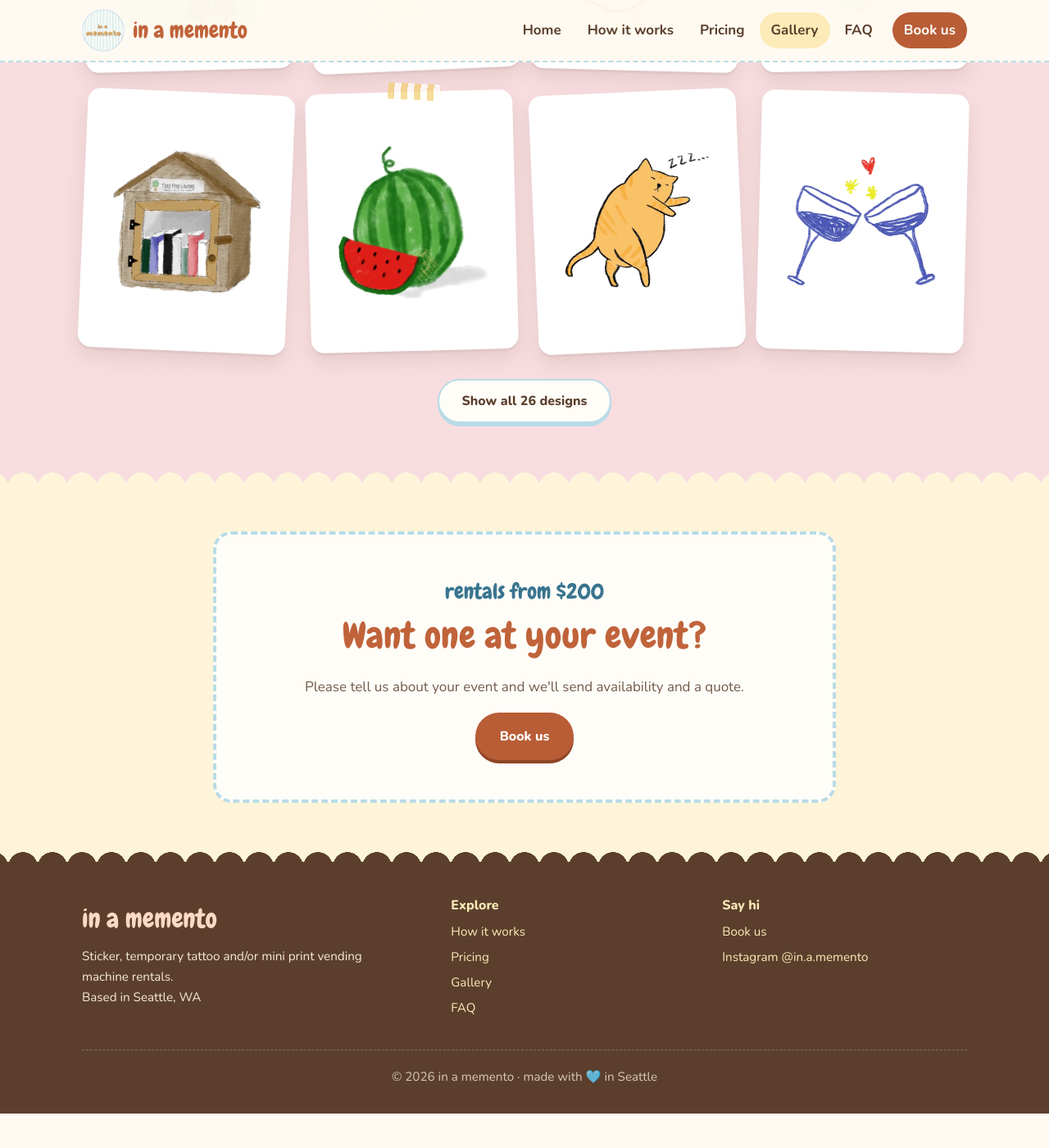
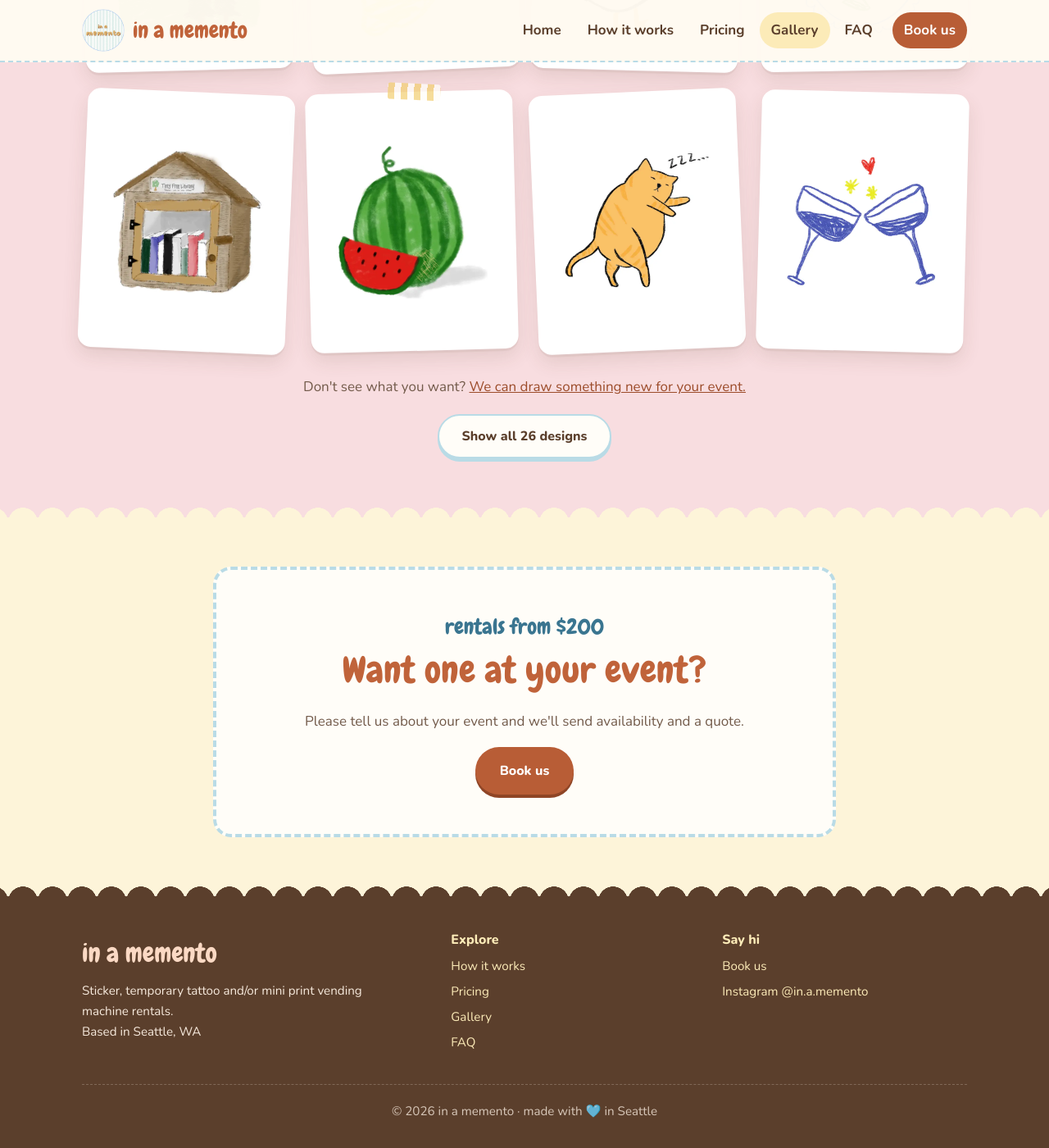
Before and after one commit to andrew-hy-kim/in.a.memento, a Jekyll site: the page built from gallery/index.html, in a window 1280 px wide and 1400 px high, scrolled down 1928 px. Shown: the whole window at 82% size. Built offline with Jekyll 4.4.1, drawn with Linux system fonts in a browser that asks for light colours; before the commit the page ends 3286 px from its top, so only the background shows below that.

Commit message:
Customer fixes: venue hint, one wording for the planning call, custom-design line under Designs, 'most popular' badge
Co-Authored-By: Claude Opus 5.5 <noreply@anthropic.com>
Claude-Session: https://claude.ai/code/session_01A4x6zNFM2ikQnVBPRWM1LK

```diff
--- a/_data/faq.yml
+++ b/_data/faq.yml
@@ -60,7 +60,7 @@
       a: |
         Please fill out our [inquiry form](/contact/) and we'll email you about availability within 2 business days. A 25% deposit secures your date.
 
-        After you book, we'll meet by phone or video call to go over all the details, including your vision for your mementos, the signage, timeline, and any questions you may have. We’ll then work together to make your designs perfect and ready for your event!
+        After you book, we'll talk by phone, video call or email to go over all the details, including your vision for your mementos, the signage, timeline, and any questions you may have. We’ll then work together to make your designs perfect and ready for your event!
 
     - q: "What is your payment policy?"
       a: "A minimum 25% deposit is due at booking to secure your date, and deposits are non-refundable. The remaining balance is due in full at least 14 days before your event."
--- a/contact/index.html
+++ b/contact/index.html
@@ -69,7 +69,8 @@ description: "Send us your date and venue and we'll email you about availability
           </div>
           <div class="field" data-error="Please enter your venue or its address.">
             <label for="f-venue">Venue or address</label>
-            <input id="f-venue" name="entry.414336527" type="text" autocomplete="street-address" required>
+            <p class="hint" id="f-venue-hint">No venue yet? A city or area is fine.</p>
+            <input id="f-venue" name="entry.414336527" type="text" autocomplete="street-address" aria-describedby="f-venue-hint" required>
           </div>
         </div>
 
--- a/css/style.css
+++ b/css/style.css
@@ -1854,3 +1854,5 @@ main > section + section,
   .twist-tag svg { width: 46px; height: 43px; margin: -24px -3px 0 2px; }
   .try-section .pull-game { padding-bottom: 54px; }
 }
+.design-custom { margin: 30px 0 0; color: var(--ink-soft); }
+.design-custom + .design-more-wrap { margin-top: 18px; }
--- a/gallery/index.html
+++ b/gallery/index.html
@@ -99,6 +99,7 @@ description: "Photos and videos of our vending machine at weddings and parties,
       <figure class="tile photo contain" data-category="{{ d.category }}"><img src="{{ '/images/designs/' | append: d.image | append: '.webp' | relative_url }}" loading="lazy" alt="{{ d.alt }}"></figure>
       {%- endfor %}
     </div>
+    <p class="center design-custom">Don't see what you want? <a href="{{ '/contact/' | relative_url }}">We can draw something new for your event.</a></p>
     <p class="center design-more-wrap"><button type="button" class="btn btn-soft design-more" aria-controls="design-grid" hidden></button></p>
   </div>
 </section>
--- a/how-it-works/index.html
+++ b/how-it-works/index.html
@@ -27,7 +27,7 @@ description: "How renting the machine works: send an inquiry, plan the designs w
       <div class="card step-card">
         <img class="doodle-icon" src="{{ '/images/designs/cat-reading.webp' | relative_url }}" alt="" aria-hidden="true" width="44" height="55">
         <h3>2. Plan together</h3>
-        <p>We'll talk through your event and designs, usually over a Google Meet call or by email.</p>
+        <p>We'll talk through your event and designs, by phone, video call or email.</p>
       </div>
       <div class="card step-card">
         <img class="doodle-icon" src="{{ '/images/designs/flower-cup.webp' | relative_url }}" alt="" aria-hidden="true" width="44" height="55">
--- a/pricing/index.html
+++ b/pricing/index.html
@@ -53,7 +53,7 @@ description: "Rentals from $200 with delivery, setup and pickup. Stickers, tatto
         <div class="price">$275</div>
       </div>
       <div class="card price-card featured">
-        <span class="badge">great for receptions</span>
+        <span class="badge">most popular</span>
         <h3>4 hours</h3>
         <div class="price">$350</div>
       </div>
```
